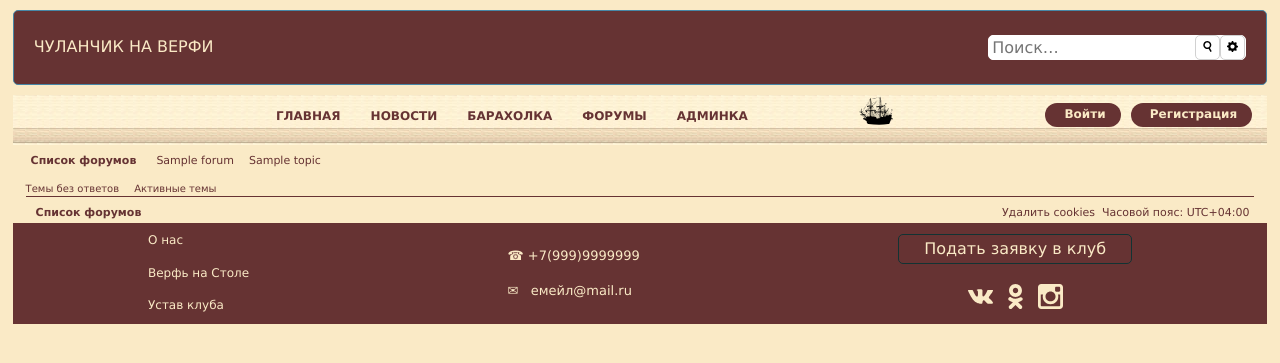
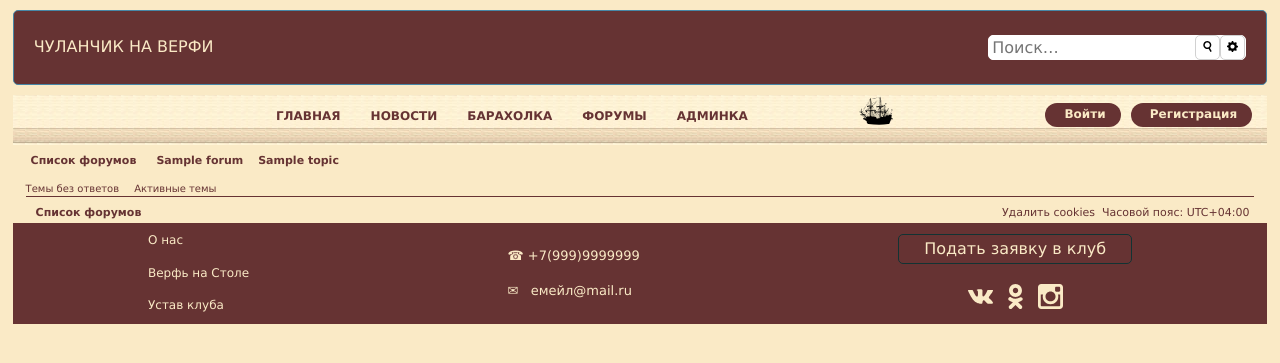
Before and after one commit to AndreyBaitov/forums, a Django app: template board/app_forums/templates/basic.html in a window 1280 px wide. Shown: the top 363 px of the page. Run offline with Django 3.2, Linux system fonts and the light colour scheme; the template is opened without the code that fills it: most values are stand-ins (such as "Sample title", 1, 10 or a date in 2020).

Commit message:
Добавил оформление ссылкам в меню над форумом

```diff
--- a/board/app_forums/templates/basic.html
+++ b/board/app_forums/templates/basic.html
@@ -56,11 +56,11 @@
 					<li class="middle-nav-item"><a href="/forums/" class="middle-nav-link brown-link bold-link"><i class="fa fa-home fa-fw" aria-hidden="true"></i> Список форумов</a></li>
 					{% if forum.name%}
 					<li class="middle-nav-item middle-nav-link"><i class="fa fa-angle-left" aria-hidden="true"></i></li>
-					<li class="middle-nav-item"><a href="/forum/{{forum.id}}/page/1/" class="middle-nav-link">{{forum.name}}</a></li>
+					<li class="middle-nav-item"><a href="/forum/{{forum.id}}/page/1/" class="middle-nav-link brown-link bold-link">{{forum.name}}</a></li>
 					{% endif %}
 					{% if topic.title%}
 					<li class="middle-nav-item middle-nav-link"><i class="fa fa-angle-left" aria-hidden="true"></i></li>
-					<li class="middle-nav-item"><a href="/topic/{{topic.id}}/page/1/" class="middle-nav-link">{{topic.title}}</a></li>
+					<li class="middle-nav-item"><a href="/topic/{{topic.id}}/page/1/" class="middle-nav-link brown-link bold-link">{{topic.title}}</a></li>
 					{% endif %}
 				</ul>
 			</div>
```
